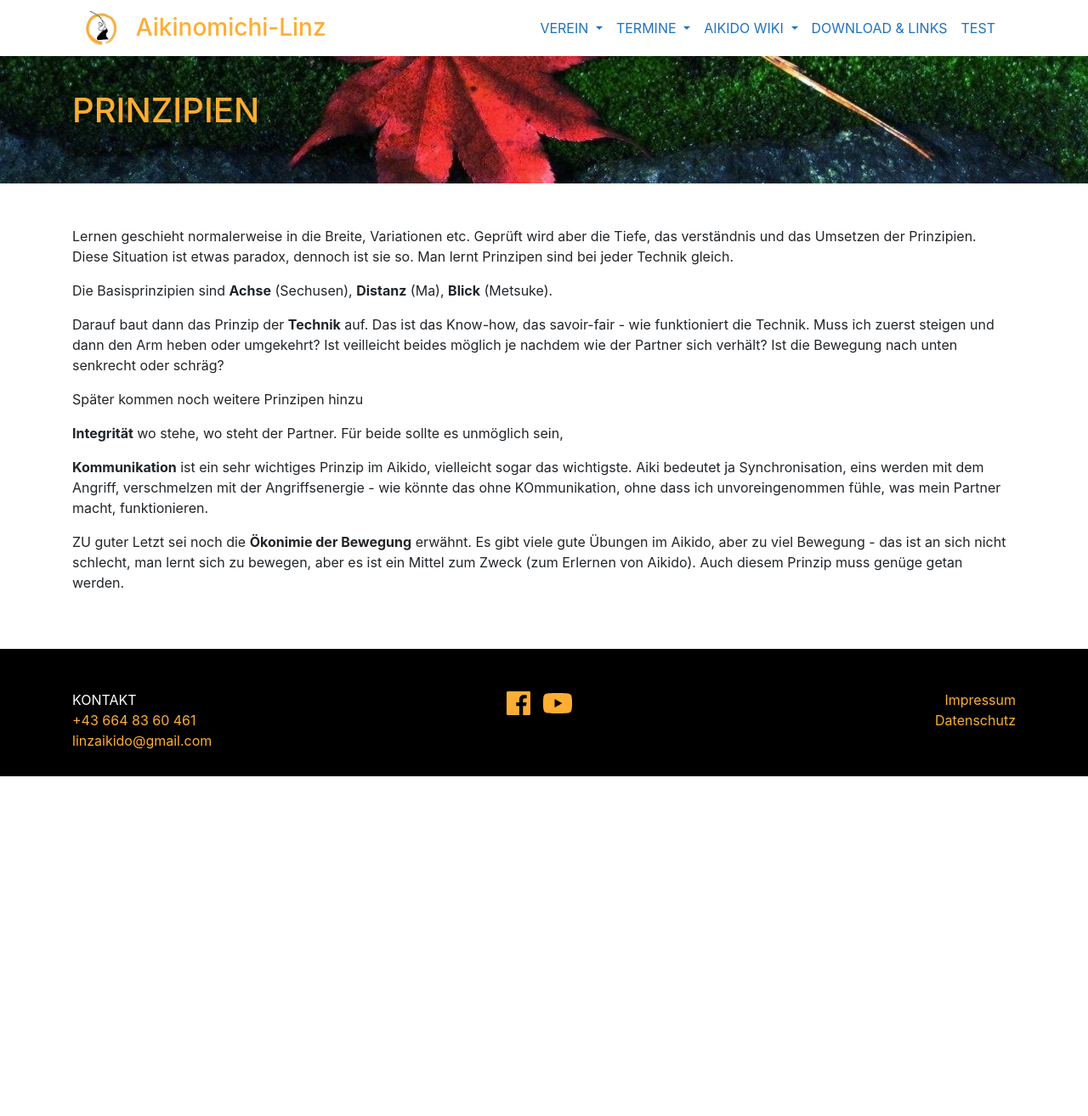
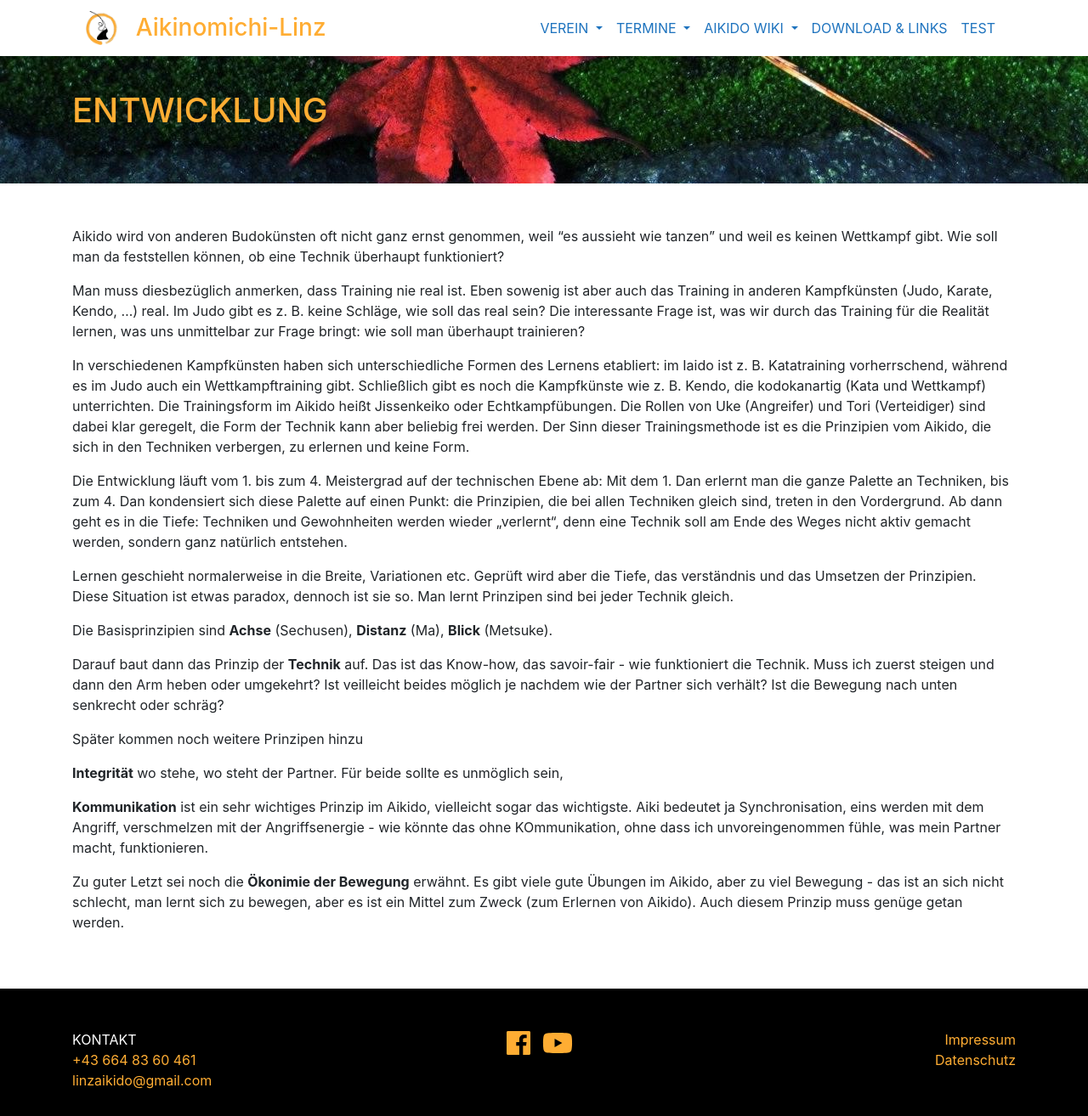
Before and after one commit to TWachs/aikinomichi-linz, a Jekyll site: the page built from prinzipien.md, in a window 1280 px wide. Shown: the whole page at 85% size. Built offline with Jekyll 4.4.1, drawn with Linux system fonts in a browser that asks for light colours; nearby versions of some CDN libraries; before the commit the page ends 914 px from its top, so only the background shows below that.

Commit message:
Update prinzipien.md
erweitert aber noch roh ...

```diff
--- a/prinzipien.md
+++ b/prinzipien.md
@@ -1,16 +1,27 @@
 ---
 layout: page
-title: Prinzipien
+title: Entwicklung
 ---
 
 
 <div class="container block" markdown="1">
+
+Aikido wird von anderen Budokünsten oft nicht ganz ernst genommen, weil “es aussieht wie tanzen” und weil es keinen Wettkampf gibt. Wie soll man da feststellen können, ob eine Technik überhaupt funktioniert?
+
+Man muss diesbezüglich anmerken, dass Training nie real ist. Eben sowenig ist aber auch das Training in anderen Kampfkünsten (Judo, Karate, Kendo, …) real. Im Judo gibt es z. B. keine Schläge, wie soll das real sein? Die interessante Frage ist, was wir durch das Training für die Realität lernen, was uns unmittelbar zur Frage bringt: wie soll man überhaupt trainieren?
+
+In verschiedenen Kampfkünsten haben sich unterschiedliche Formen des Lernens etabliert: im Iaido ist z. B. Katatraining vorherrschend, während es im Judo auch ein Wettkampftraining gibt. Schließlich gibt es noch die Kampfkünste wie z. B. Kendo, die kodokanartig (Kata und Wettkampf) unterrichten. Die Trainingsform im Aikido heißt Jissenkeiko oder Echtkampfübungen. Die Rollen von Uke (Angreifer) und Tori (Verteidiger) sind dabei klar geregelt, die Form der Technik kann aber beliebig frei werden. Der Sinn dieser Trainingsmethode ist es die Prinzipien vom Aikido, die sich in den Techniken verbergen, zu erlernen und keine Form.
+
+
+Die Entwicklung läuft vom 1. bis zum 4. Meistergrad auf der technischen Ebene ab: Mit dem 1. Dan erlernt man die ganze Palette an Techniken, bis zum 4. Dan kondensiert sich diese Palette auf einen Punkt: die Prinzipien, die bei allen Techniken gleich sind, treten in den Vordergrund. Ab dann geht es in die Tiefe: Techniken und Gewohnheiten werden wieder „verlernt“, denn eine Technik soll am Ende des Weges nicht aktiv gemacht werden, sondern ganz natürlich entstehen.
 
 Lernen geschieht normalerweise in die Breite, Variationen etc. Geprüft wird aber die Tiefe, das verständnis und das Umsetzen der Prinzipien. Diese Situation ist etwas paradox, dennoch ist sie so.
 Man lernt
 Prinzipen sind bei jeder Technik gleich.
 
 Die Basisprinzipien sind **Achse** (Sechusen), **Distanz** (Ma), **Blick** (Metsuke).
+
+
 
 Darauf baut dann das Prinzip der **Technik** auf. Das ist das Know-how, das savoir-fair - wie funktioniert die Technik. Muss ich zuerst steigen und dann den Arm heben oder umgekehrt? Ist veilleicht beides möglich je nachdem wie der Partner sich verhält? Ist die Bewegung nach unten senkrecht oder schräg?
 
@@ -20,7 +31,8 @@ Später kommen noch weitere Prinzipen hinzu
 
 **Kommunikation** ist ein sehr wichtiges Prinzip im Aikido, vielleicht sogar das wichtigste. Aiki bedeutet ja Synchronisation, eins werden mit dem Angriff, verschmelzen mit der Angriffsenergie - wie könnte das ohne KOmmunikation, ohne dass ich unvoreingenommen fühle, was mein Partner macht, funktionieren.
 
-ZU guter Letzt sei noch die **Ökonimie der Bewegung** erwähnt. Es gibt viele gute Übungen im Aikido, aber zu viel Bewegung - das ist an sich nicht schlecht, man lernt sich zu bewegen, aber es ist ein Mittel zum Zweck (zum Erlernen von Aikido). Auch diesem Prinzip muss genüge getan werden.
+Zu guter Letzt sei noch die **Ökonimie der Bewegung** erwähnt. Es gibt viele gute Übungen im Aikido, aber zu viel Bewegung - das ist an sich nicht schlecht, man lernt sich zu bewegen, aber es ist ein Mittel zum Zweck (zum Erlernen von Aikido). Auch diesem Prinzip muss genüge getan werden.
+
 
 
 </div>
```
